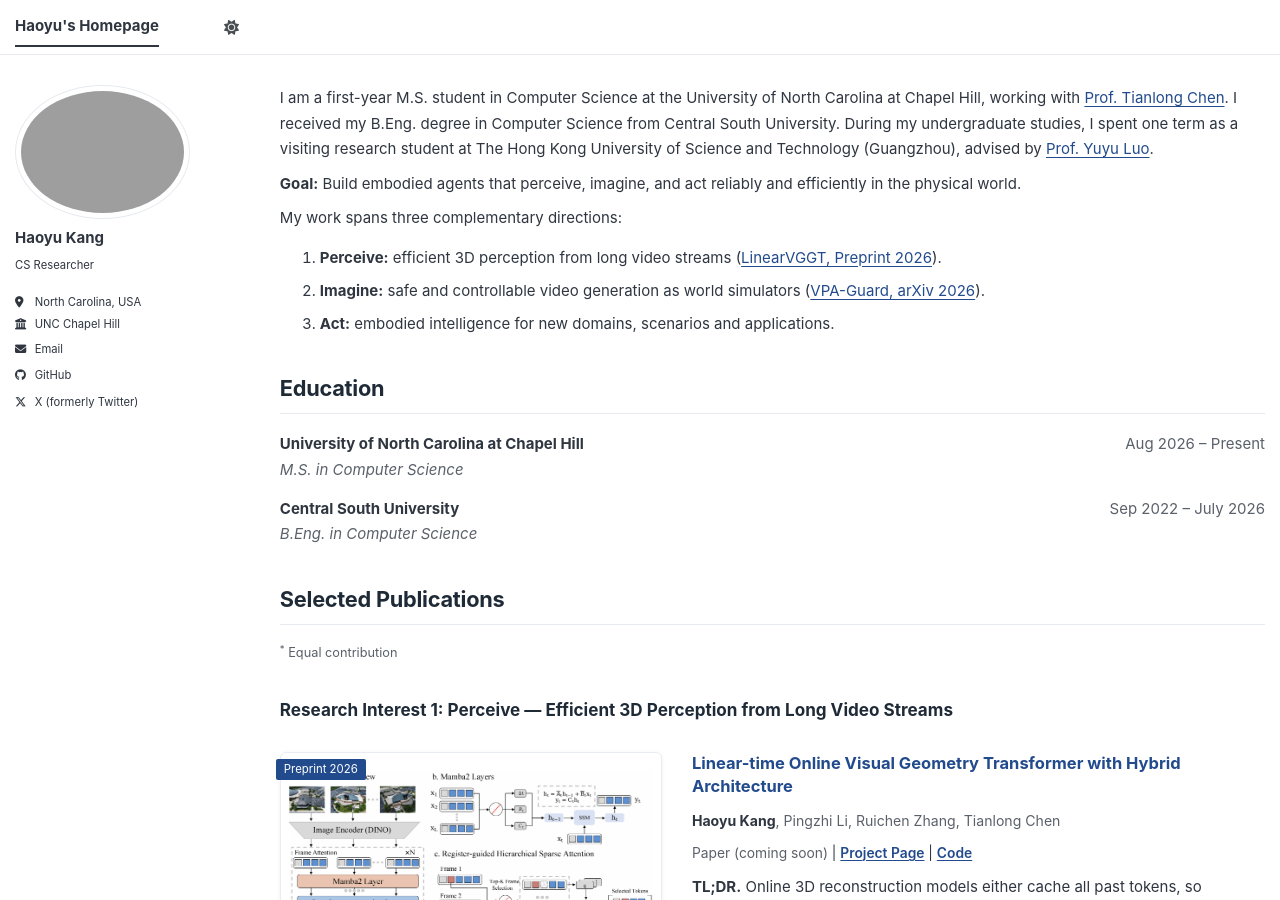
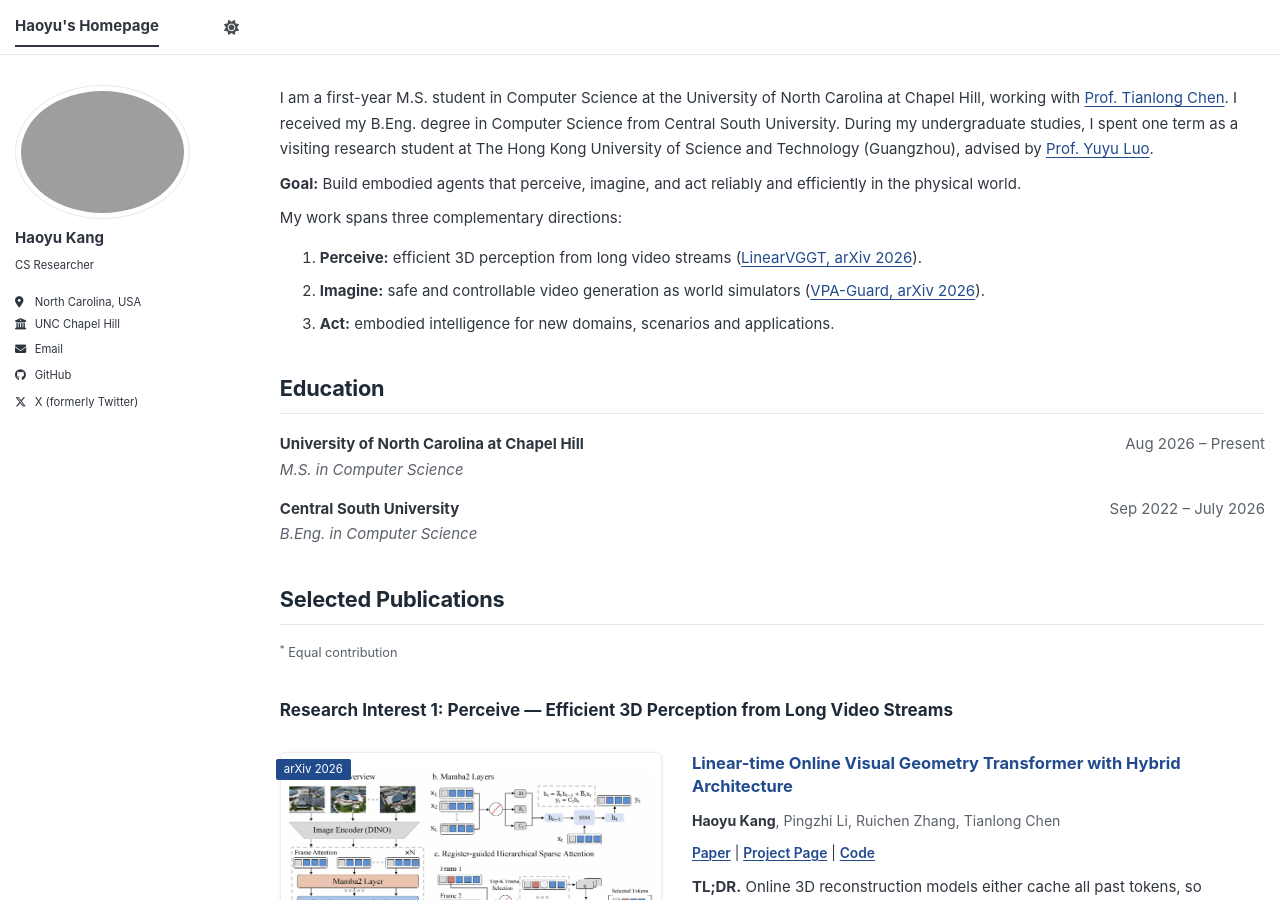
Before and after one commit to HaoyuLucasKang/HaoyuLucasKang.github.io, a Jekyll site: the page built from _pages/about.md, in a window 1280 px wide and 900 px high. Built offline with Jekyll 4.4.1, drawn with Linux system fonts in a browser that asks for light colours; a script bundle is joined from its source files by our own code; library files that are not in the unit come from our copies.

Commit message:
Add the arXiv link (2611.33650)
Co-Authored-By: Claude Fable 5.2 <noreply@anthropic.com>

```diff
--- a/_pages/about.md
+++ b/_pages/about.md
@@ -12,7 +12,7 @@ I am a first-year M.S. student in Computer Science at the University of North Ca
 
 My work spans three complementary directions:
 
-1. **Perceive:** efficient 3D perception from long video streams ([LinearVGGT, Preprint 2026](#linearvggt)).
+1. **Perceive:** efficient 3D perception from long video streams ([LinearVGGT, arXiv 2026](#linearvggt)).
 2. **Imagine:** safe and controllable video generation as world simulators ([VPA-Guard, arXiv 2026](#vpa-guard)).
 3. **Act:** embodied intelligence for new domains, scenarios and applications.
 
@@ -43,7 +43,7 @@ My work spans three complementary directions:
 
 <div class="home-publication" id="linearvggt">
   <div class="home-publication__image">
-    <span class="home-publication__badge">Preprint 2026</span>
+    <span class="home-publication__badge">arXiv 2026</span>
     <a href="https://unites-lab.github.io/linear-vggt/">
       <img src="/images/LinearVGGT-method.png" alt="LinearVGGT method overview" loading="lazy">
     </a>
@@ -51,7 +51,7 @@ My work spans three complementary directions:
   <div class="home-publication__content">
     <h3 class="home-publication__title">Linear-time Online Visual Geometry Transformer with Hybrid Architecture</h3>
     <p class="home-publication__authors"><strong>Haoyu Kang</strong>, Pingzhi Li, Ruichen Zhang, Tianlong Chen</p>
-    <p class="home-publication__links"><span class="home-publication__pending">Paper (coming soon)</span> | <a href="https://unites-lab.github.io/linear-vggt/">Project Page</a> | <a href="https://github.com/UNITES-Lab/linear-vggt">Code</a></p>
+    <p class="home-publication__links"><a href="https://arxiv.org/abs/2611.33650">Paper</a> | <a href="https://unites-lab.github.io/linear-vggt/">Project Page</a> | <a href="https://github.com/UNITES-Lab/linear-vggt">Code</a></p>
     <p class="home-publication__tldr"><strong>TL;DR.</strong> Online 3D reconstruction models either cache all past tokens, so compute grows quadratically with the stream length, or keep a fixed-size state that forgets early geometry. We proposed LinearVGGT, a hybrid model distilled from StreamVGGT. It uses Mamba2 layers in three of every four global layers and register-guided sparse attention in the other layers to retrieve relevant past frames. LinearVGGT keeps an almost constant latency of 27&nbsp;ms per frame over 1,024 frames, is on average 12&times; faster than StreamVGGT, and outperforms its teacher.</p>
     <details class="home-publication__details">
       <summary>Abstract</summary>
```
